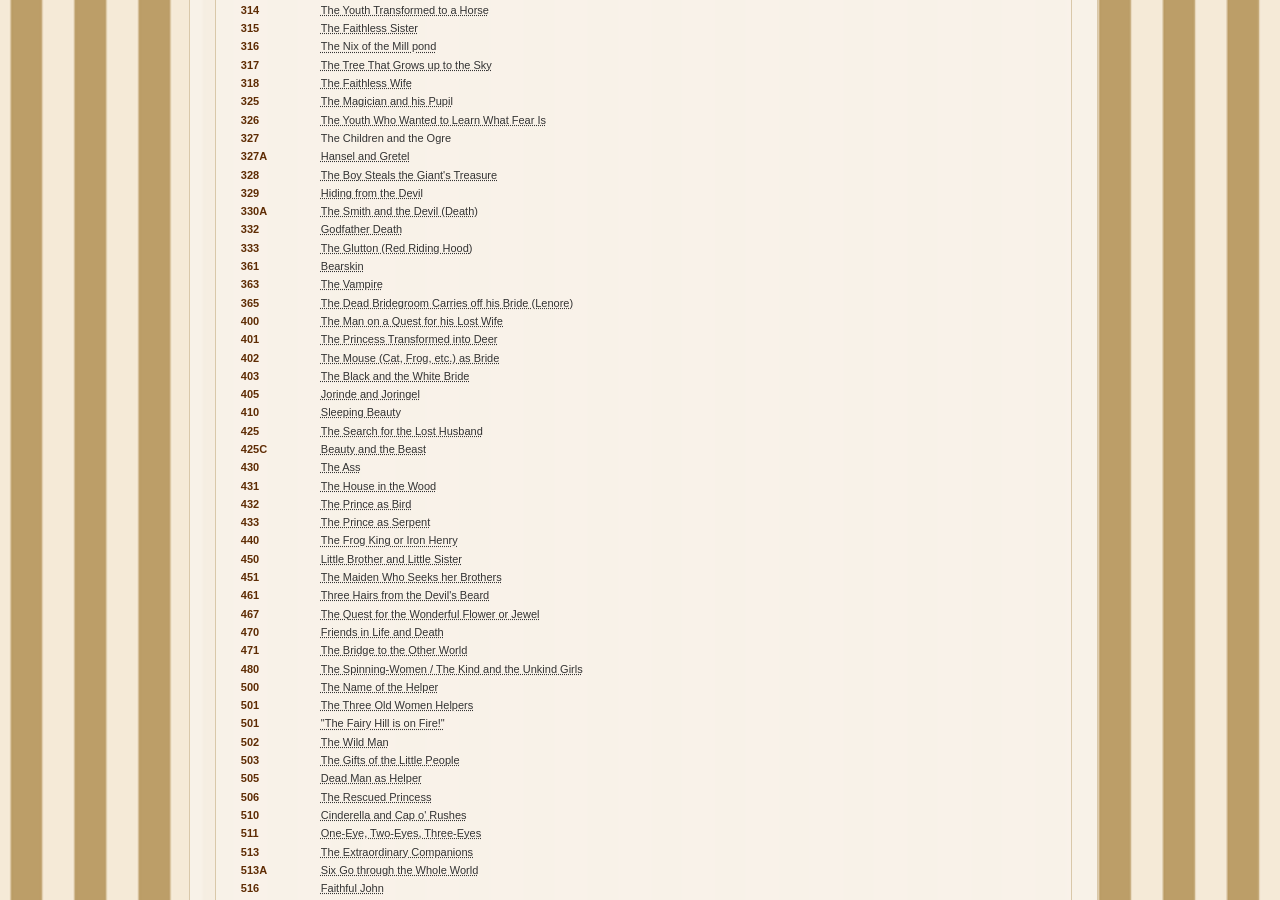
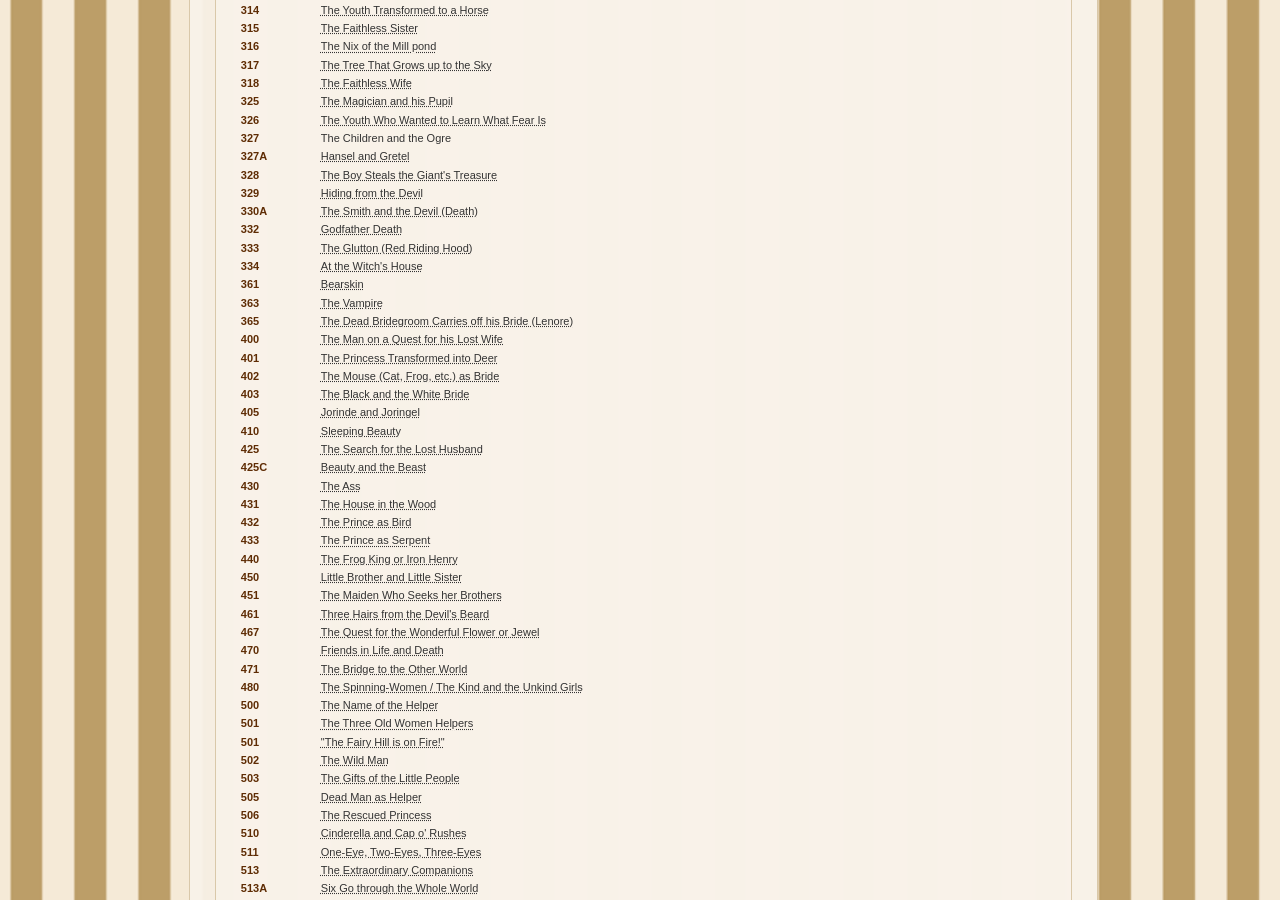
Before and after one commit to johnhopes-collab/grimmsdetectiveagency, a Jekyll site: the page built from archives/at-index.html, in a window 1280 px wide and 900 px high, scrolled down 1466 px. Built offline with Jekyll 4.4.1, drawn with Linux system fonts in a browser that asks for light colours.

Commit message:
Update at-index.html

```diff
--- a/archives/at-index.html
+++ b/archives/at-index.html
@@ -168,6 +168,12 @@ title: Archives / Aarne-Thompson Index
             </div><div class="at-index-name"><span class="at-index-tale" data-tooltip="
                     KHM 26 - Rotkäppchen - The wolf or other monster devours human beings until all of them are rescued alive from his belly.">
                     The Glutton (Red Riding Hood)
+        </span></div></div>
+
+        <div class="at-index-row"><div class="at-index-number">334
+            </div><div class="at-index-name"><span class="at-index-tale" data-tooltip="
+                    KHM 43 - Frau Trude - Typically a maiden must use her ingenuity to survive a witch's house.">
+                    At the Witch's House
         </span></div></div>
 
         <div class="at-index-row"><div class="at-index-number">361
```
